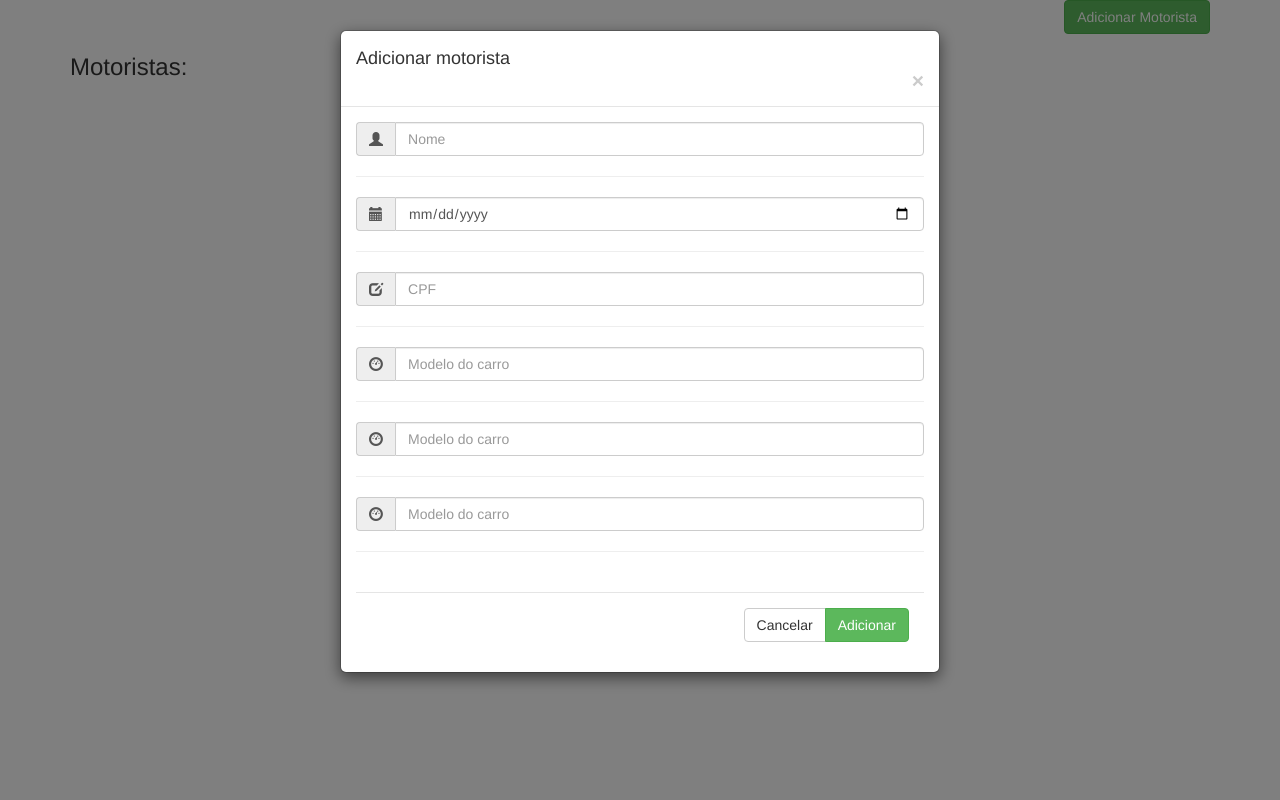
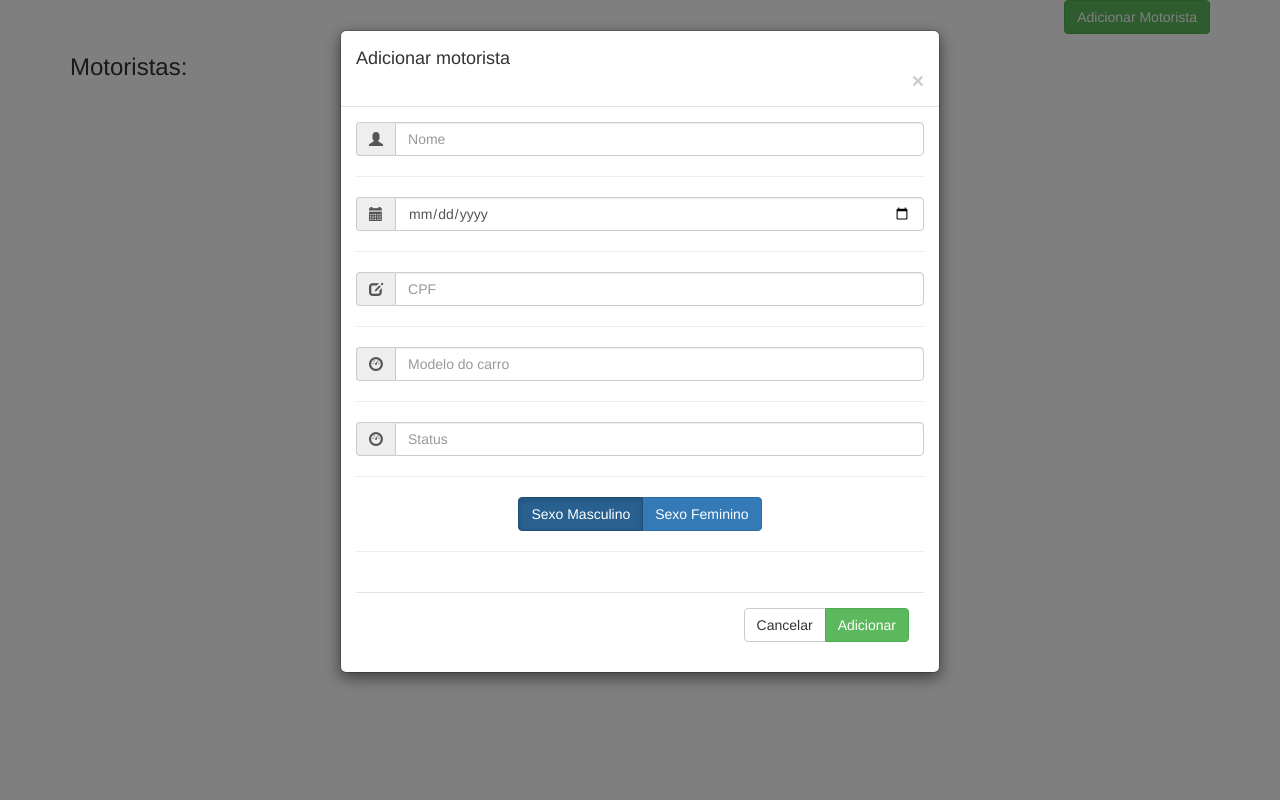
Before and after one commit to Mauricifj/CorridasCompartilhasdas, a PHP site: page / in a window 1280 px wide, after a click on "Adicionar Motorista". Run offline with PHP 8.4, Linux system fonts and the light colour scheme; data that the repository does not hold is empty; some libraries are stand-ins or nearby versions.

Commit message:
Update index.php

```diff
--- a/index.php
+++ b/index.php
@@ -93,7 +93,7 @@
 					</div>
 					<div class="input-group">
 						<span class="input-group-addon"><i class="glyphicon glyphicon-edit"></i></span>
-						<input ng-model="driver.cpfDriver" id="cpfDriver" type="text" class="form-control" name="cpfDriver" placeholder="CPF" pattern="\d{3}\.\d{3}\.\d{3}-\d{2}" title="Formato: xxx.xxx.xxx-xx" required>
+						<input ng-model="driver.cpfDriver" id="cpfDriver" type="text" class="form-control" name="cpfDriver" placeholder="CPF" required>
 					</div>
 					<div class="spacer">
 						<hr>
@@ -107,14 +107,18 @@
 					</div>
 					<div class="input-group">
 						<span class="input-group-addon"><i class="glyphicon glyphicon-dashboard"></i></span>
-						<input ng-model="driver.statusDriver" id="carDriver" type="text" class="form-control" name="carDriver" placeholder="Modelo do carro" required>
+						<input ng-model="driver.statusDriver" id="statusDriver" type="text" class="form-control" name="statusDriver" placeholder="Status" required>
 					</div>
 					<div class="spacer">
 						<hr>
 					</div>
-					<div class="input-group">
-						<span class="input-group-addon"><i class="glyphicon glyphicon-dashboard"></i></span>
-						<input ng-model="driver.genderDriver" id="carDriver" type="text" class="form-control" name="carDriver" placeholder="Modelo do carro" required>
+					<div class="btn-group" data-toggle="buttons">
+					    <label class="btn btn-primary active">
+						<input ng-model="driver.genderDriver" value="M" type="radio" name="genderDriver" id="genderDriver1" autocomplete="off" checked>Sexo Masculino
+					    </label>
+					    <label class="btn btn-primary">
+						<input ng-model="driver.genderDriver" value="F" type="radio" name="genderDriver" id="genderDriver2" autocomplete="off">Sexo Feminino
+					    </label>
 					</div>
 					<div class="spacer">
 						<hr>
```
